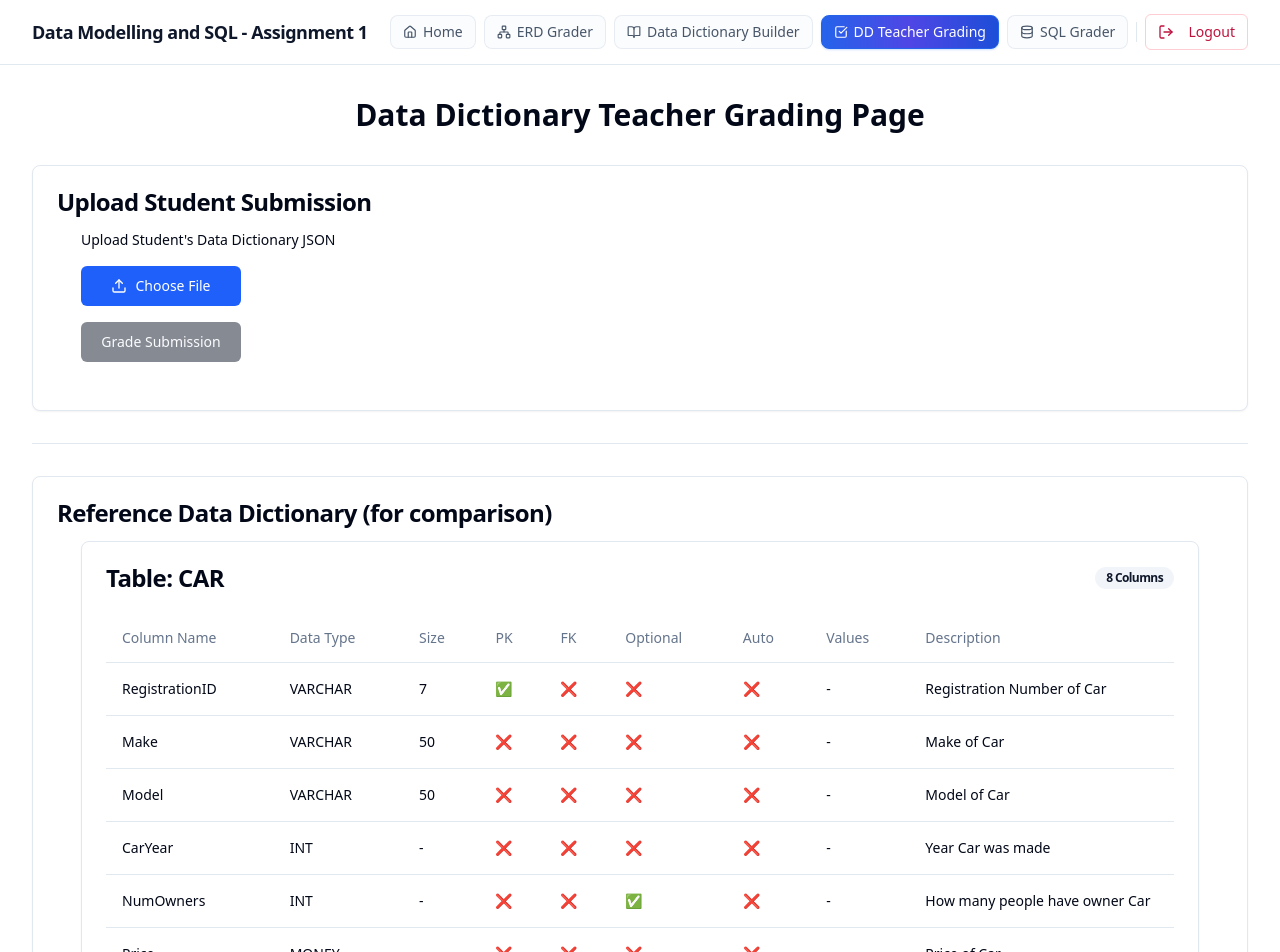
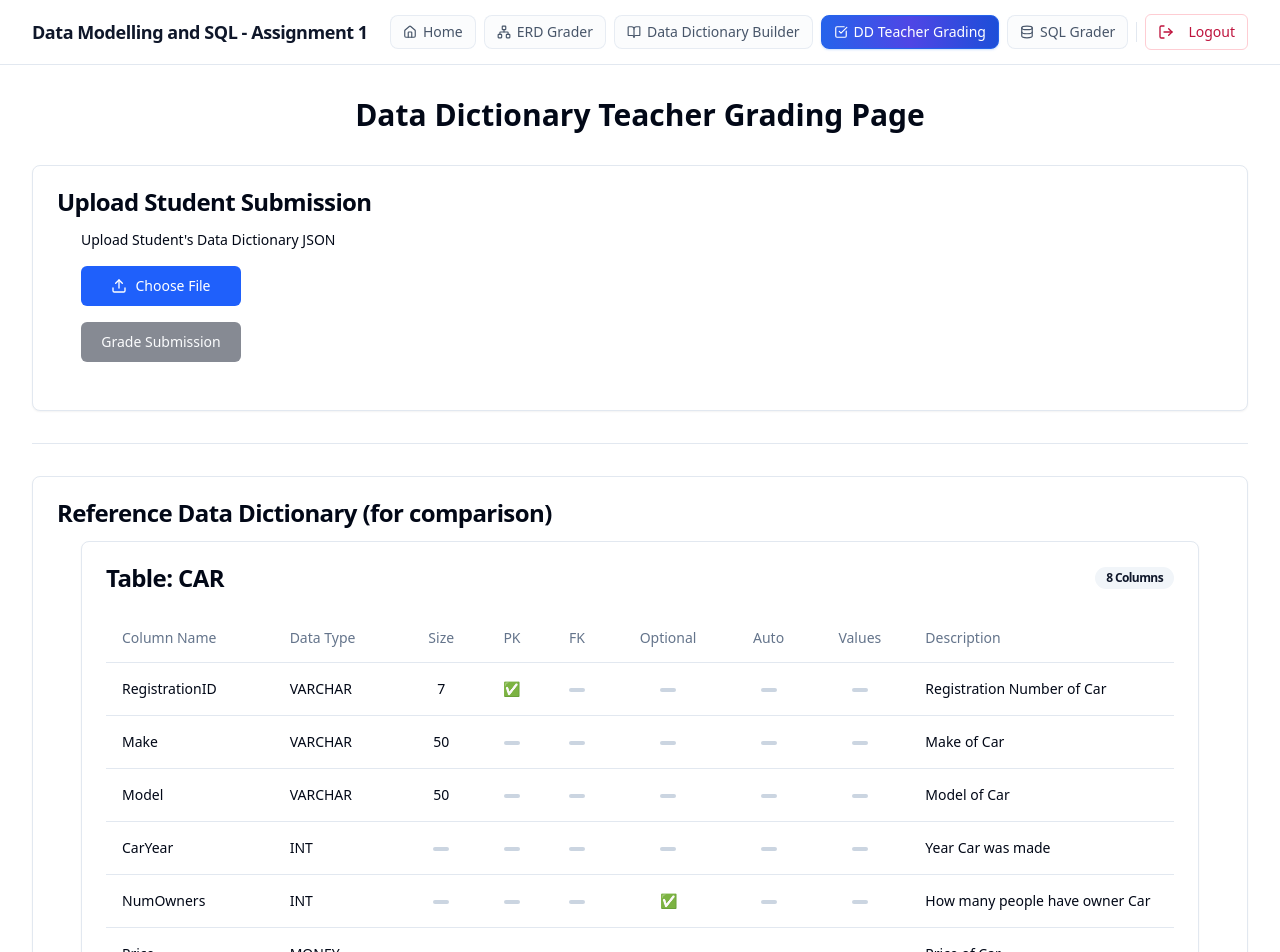
Before and after one commit to SatyrFrost/mssql-a1-grader, a React (Vite) app: page /dd-teacher-grader in a window 1280 px wide. Shown: the top 952 px of the page. Built offline with nearby package versions, Linux system fonts and the light colour scheme; sample sign-in values are in the browser's storage.

Commit message:
(1 files changed)

```diff
--- a/src/components/data-dictionary/DataDictionaryTableDisplay.tsx
+++ b/src/components/data-dictionary/DataDictionaryTableDisplay.tsx
@@ -16,6 +16,17 @@ import { Badge } from "@/components/ui/badge";
 interface DataDictionaryTableDisplayProps {
   dataDictionary: DataDictionary;
 }
+
+const MutedDash = () => (
+  <span className="inline-block w-4 h-1 bg-slate-300 dark:bg-slate-600 rounded-full select-none align-middle" />
+);
+
+const renderFlag = (val: boolean) => {
+  if (val) {
+    return <span className="inline-flex items-center text-emerald-600 font-bold">✅</span>;
+  }
+  return <MutedDash />;
+};
 
 export function DataDictionaryTableDisplay({ dataDictionary }: DataDictionaryTableDisplayProps) {
   if (!dataDictionary || !dataDictionary.tables || dataDictionary.tables.length === 0) {
@@ -43,12 +54,60 @@ export function DataDictionaryTableDisplay({ dataDictionary }: DataDictionaryTab
               <div className="overflow-x-auto">
                 <ShadcnTable>
                   <TableHeader>
-                    <TableRow><TableHead>Column Name</TableHead><TableHead>Data Type</TableHead><TableHead>Size</TableHead><TableHead>PK</TableHead><TableHead>FK</TableHead><TableHead>Optional</TableHead><TableHead>Auto</TableHead><TableHead>Values</TableHead><TableHead>Description</TableHead></TableRow>
+                    <TableRow>
+                      <TableHead>Column Name</TableHead>
+                      <TableHead>Data Type</TableHead>
+                      <TableHead className="text-center">Size</TableHead>
+                      <TableHead className="text-center">PK</TableHead>
+                      <TableHead className="text-center">FK</TableHead>
+                      <TableHead className="text-center">Optional</TableHead>
+                      <TableHead className="text-center">Auto</TableHead>
+                      <TableHead className="text-center">Values</TableHead>
+                      <TableHead>Description</TableHead>
+                    </TableRow>
                   </TableHeader>
                   <TableBody>
-                    {table.columns.map((column: Column, columnIndex: number) => (
-                      <TableRow key={columnIndex}><TableCell className="font-medium">{column.columnName}</TableCell><TableCell>{column.dataType}</TableCell><TableCell>{column.size !== null ? column.size : "-"}</TableCell><TableCell>{column.isPrimaryKey ? "✅" : "❌"}</TableCell><TableCell>{column.isForeignKey ? "✅" : "❌"}</TableCell><TableCell>{column.isOptional === "Yes" ? "✅" : "❌"}</TableCell><TableCell>{column.isAuto ? "✅" : "❌"}</TableCell><TableCell>{column.defaultValue !== null ? column.defaultValue : "-"}</TableCell><TableCell className="max-w-[200px] truncate">{column.columnDescription}</TableCell></TableRow>
-                    ))}
+                    {table.columns.map((column: Column, columnIndex: number) => {
+                      const hasSize =
+                        column.size !== null &&
+                        column.size !== undefined &&
+                        column.size !== "" &&
+                        column.size !== "-";
+
+                      const hasDefaultValue =
+                        column.defaultValue !== null &&
+                        column.defaultValue !== undefined &&
+                        column.defaultValue !== "" &&
+                        column.defaultValue !== "-";
+
+                      return (
+                        <TableRow key={columnIndex}>
+                          <TableCell className="font-medium">{column.columnName}</TableCell>
+                          <TableCell>{column.dataType}</TableCell>
+                          <TableCell className="text-center">
+                            {hasSize ? column.size : <MutedDash />}
+                          </TableCell>
+                          <TableCell className="text-center">
+                            {renderFlag(column.isPrimaryKey)}
+                          </TableCell>
+                          <TableCell className="text-center">
+                            {renderFlag(column.isForeignKey)}
+                          </TableCell>
+                          <TableCell className="text-center">
+                            {renderFlag(column.isOptional === "Yes")}
+                          </TableCell>
+                          <TableCell className="text-center">
+                            {renderFlag(column.isAuto)}
+                          </TableCell>
+                          <TableCell className="text-center">
+                            {hasDefaultValue ? column.defaultValue : <MutedDash />}
+                          </TableCell>
+                          <TableCell className="max-w-[200px] truncate">
+                            {column.columnDescription || <MutedDash />}
+                          </TableCell>
+                        </TableRow>
+                      );
+                    })}
                   </TableBody>
                 </ShadcnTable>
               </div>
```
